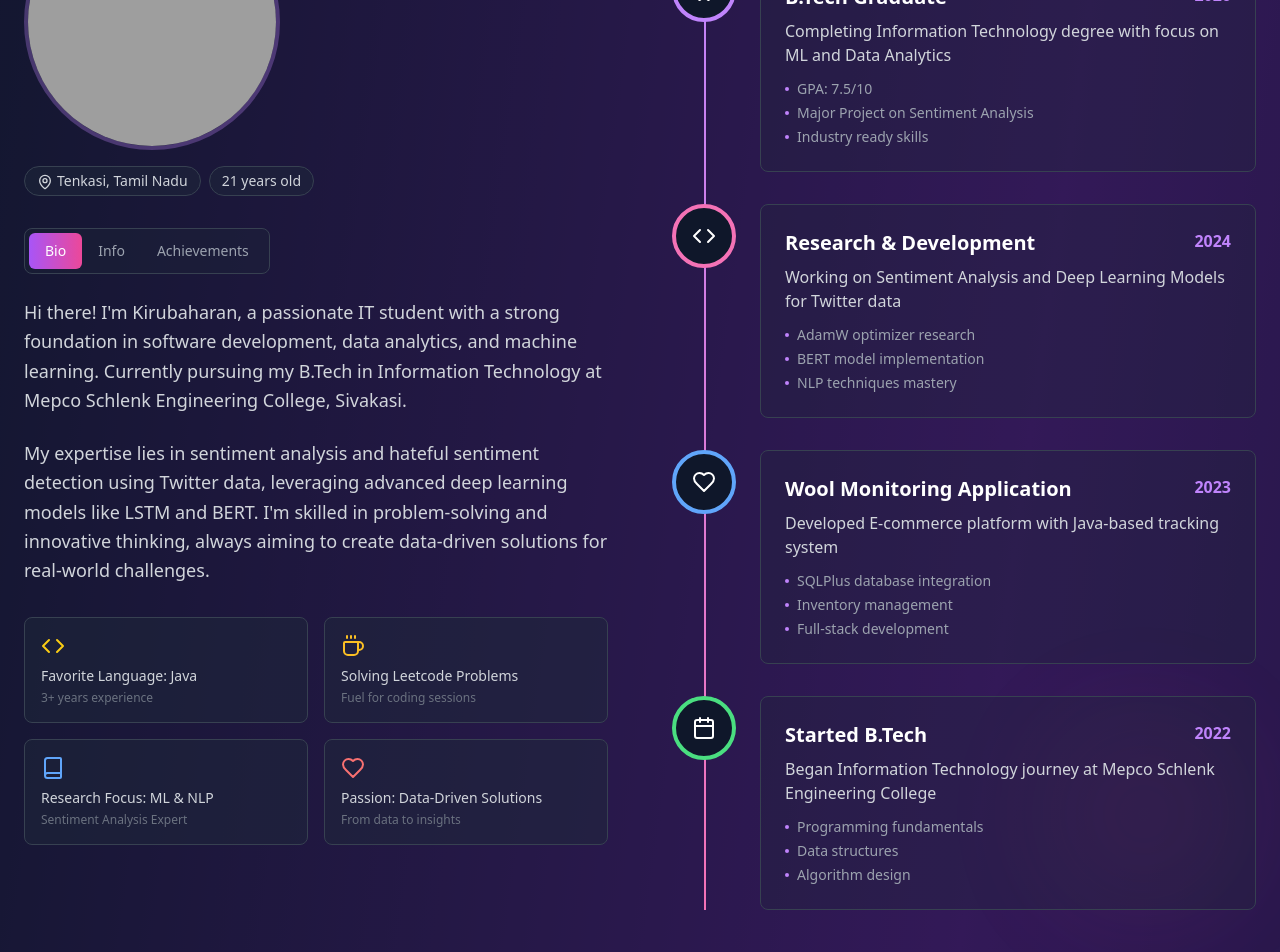
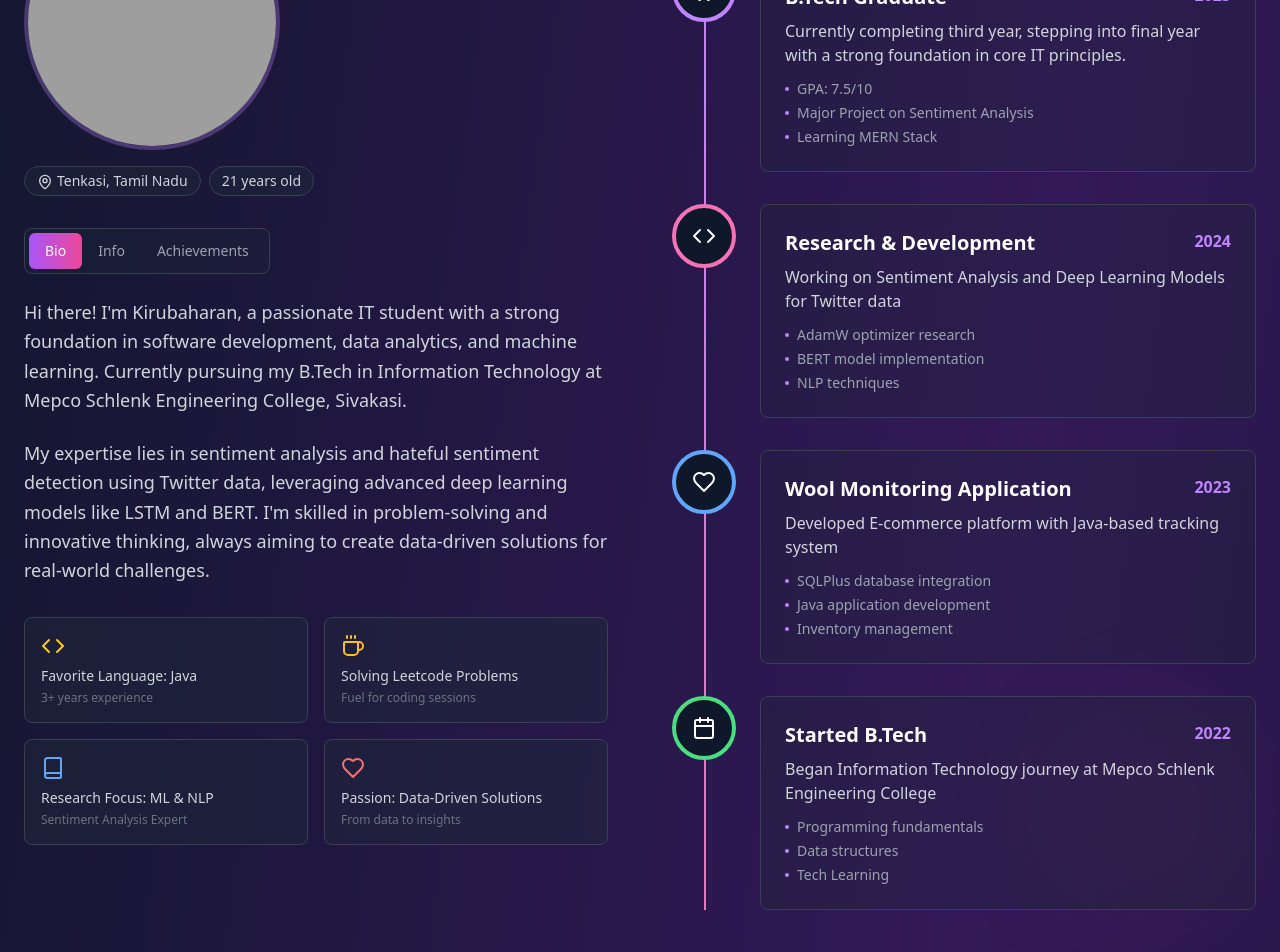
Before and after one commit to kirubaharan181/kiruba-portfolio, a React (Vite) app: page / in a window 1280 px wide. Shown: the part 1380-2332 px from the top of the page. Built offline with nearby package versions, Linux system fonts and the light colour scheme; grey boxes are pictures that could not be loaded.

Commit message:
Update About.tsx

```diff
--- a/src/components/About.tsx
+++ b/src/components/About.tsx
@@ -15,11 +15,11 @@ const About = () => {
 
   const timeline = [
     {
-      year: "2026",
+      year: "2025",
       title: "B.Tech Graduate",
-      description: "Completing Information Technology degree with focus on ML and Data Analytics",
+      description: "Currently completing third year, stepping into final year with a strong foundation in core IT principles.",
       color: "border-purple-400",
-      details: ["GPA: 7.5/10", "Major Project on Sentiment Analysis", "Industry ready skills"],
+      details: ["GPA: 7.5/10", "Major Project on Sentiment Analysis", "Learning MERN Stack"],
       icon: Award
     },
     {
@@ -27,7 +27,7 @@ const About = () => {
       title: "Research & Development",
       description: "Working on Sentiment Analysis and Deep Learning Models for Twitter data",
       color: "border-pink-400",
-      details: ["AdamW optimizer research", "BERT model implementation", "NLP techniques mastery"],
+      details: ["AdamW optimizer research", "BERT model implementation", "NLP techniques"],
       icon: Code
     },
     {
@@ -35,7 +35,7 @@ const About = () => {
       title: "Wool Monitoring Application",
       description: "Developed E-commerce platform with Java-based tracking system",
       color: "border-blue-400",
-      details: ["SQLPlus database integration", "Inventory management", "Full-stack development"],
+      details: ["SQLPlus database integration", "Java application development", "Inventory management"],
       icon: Heart
     },
     {
@@ -43,7 +43,7 @@ const About = () => {
       title: "Started B.Tech",
       description: "Began Information Technology journey at Mepco Schlenk Engineering College",
       color: "border-green-400",
-      details: ["Programming fundamentals", "Data structures", "Algorithm design"],
+      details: ["Programming fundamentals", "Data structures", "Tech Learning"],
       icon: Calendar
     }
   ];
@@ -54,14 +54,14 @@ const About = () => {
     education: "B.Tech Information Technology (2022-2026)",
     experience: "4+ years learning",
     languages: ["English", "German (basic)", "Hindi (basic)", "Tamil"],
-    hobbies: ["Kabaddi", "Data Analysis", "Machine Learning", "Problem Solving"]
+    hobbies: ["Kabaddi", "Listening Music", "Swimming", "Travelling"]
   };
 
   const achievements = [
     { title: "National Level Technical Symposium", year: "2024", description: "Presented Sentiment Analysis research project" },
     { title: "Infosys Certifications", year: "2023-2024", description: "Java, Python, SQL, Agile Methodology" },
     { title: "High Academic Performance", year: "2022", description: "Higher Secondary: 92%, SSLC: 89%" },
-    { title: "District Level Kabaddi", year: "2023", description: "Participated showcasing teamwork and strategy" }
+    { title: "District Level Kabaddi", year: "2023", description: "Leading and showcasing teamwork and strategy" }
   ];
 
   return (
@@ -167,7 +167,7 @@ const About = () => {
                     <div className="flex items-center text-gray-300">
                       <Target className="w-5 h-5 text-purple-400 mr-3" />
                       <span className="font-medium">Goal:</span>
-                      <span className="ml-2">ML Engineer</span>
+                      <span className="ml-2">Data Analyst</span>
                     </div>
                   </div>
                   <div className="space-y-3">
@@ -280,7 +280,7 @@ const About = () => {
               />
               <div className="absolute bottom-0 left-0 right-0 bg-gradient-to-t from-black/80 to-transparent p-6">
                 <h3 className="text-2xl font-bold text-white mb-2">Kirubaharan</h3>
-                <p className="text-gray-300">IT Student & Aspiring Data Scientist</p>
+                <p className="text-gray-300">IT Student & Aspiring Data Analyst</p>
                 <p className="text-purple-400 text-sm mt-2">📍 Tenkasi, Tamil Nadu • 🎓 B.Tech IT (2022-2026)</p>
               </div>
             </div>
```
